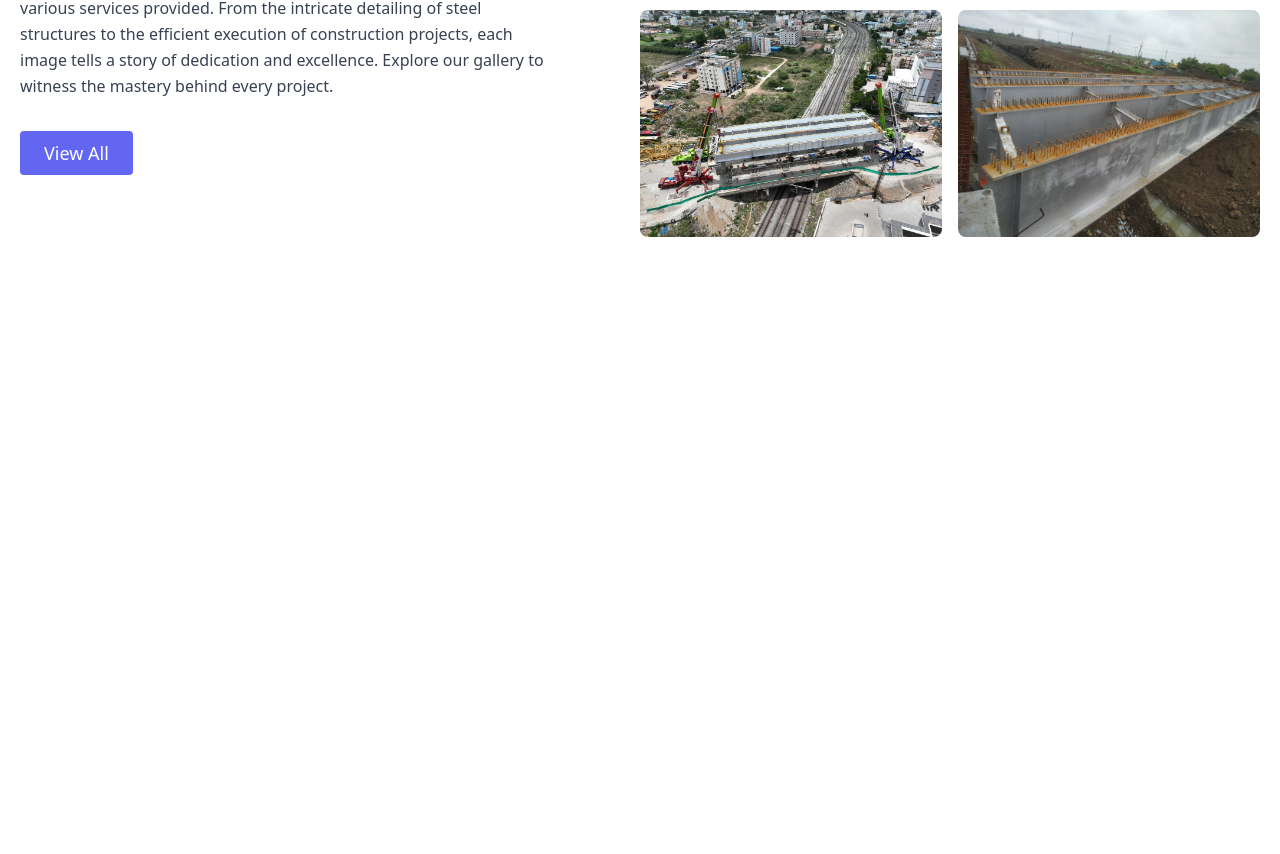
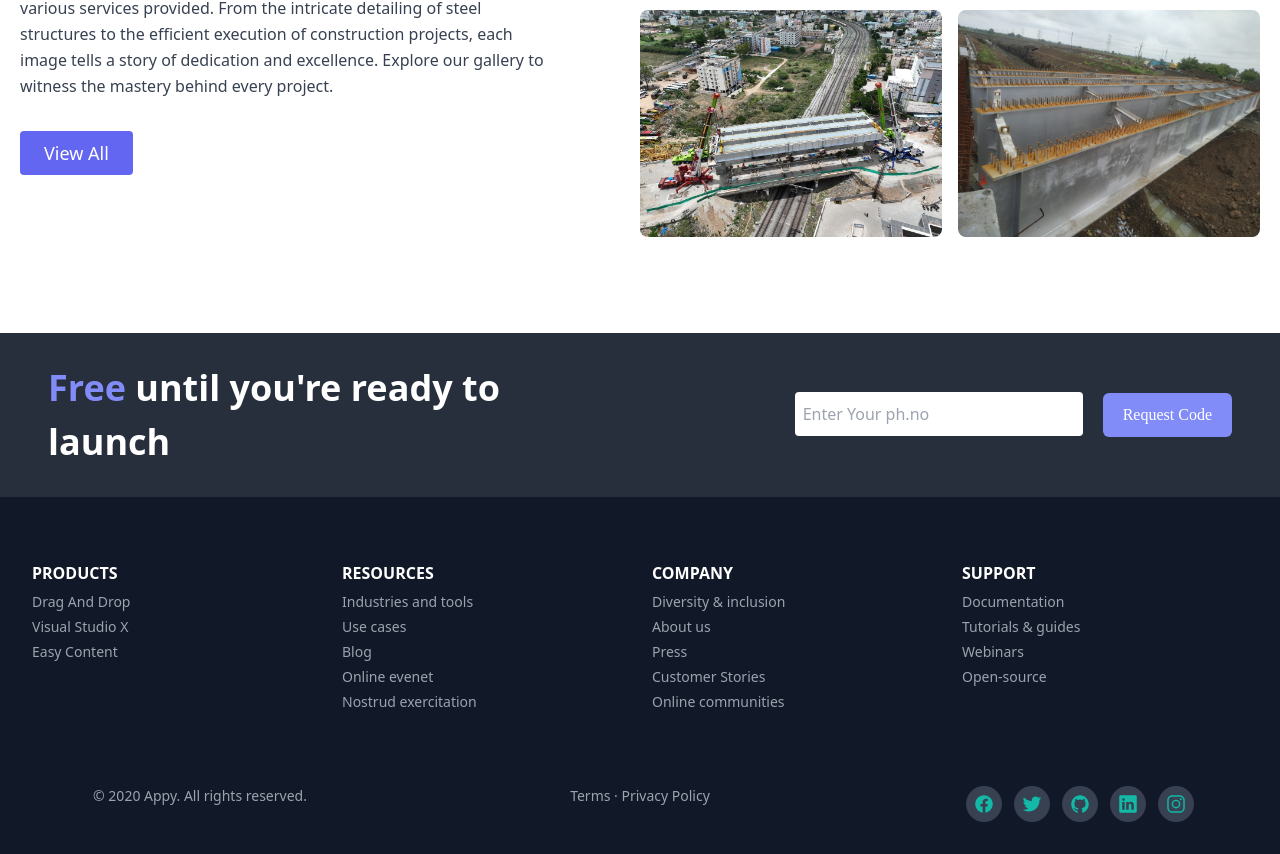
Before and after one commit to itsiammk/clientOne, a Next.js app: page / in a window 1280 px wide. Shown: the part 1760-2614 px from the top of the page. Before the commit the page ends 2093 px from the top, so only its background shows below. Built offline with nearby package versions, Linux system fonts and the light colour scheme.

Commit message:
addedd footer

```diff
--- /dev/null
+++ b/src/components/Footer/Footer.jsx
@@ -0,0 +1,45 @@
+import React from "react";
+import ItemsContainer from "./ItemContainer";
+import SocialIcons from "./SocialIcons";
+import { Icons } from "./Menus";
+
+const Footer = () => {
+  return (
+    <footer className="bg-gray-900 text-white">
+      <div className="md:flex md:justify-between md:items-center sm:px-12 px-4 bg-[#ffffff19] py-7">
+        <h1
+          className="lg:text-4xl text-3xl md:mb-0 mb-6 lg:leading-normal font-semibold
+         md:w-2/5"
+        >
+          <span className="text-indigo-400">Free</span> until you're ready to
+          launch
+        </h1>
+        <div>
+          <input
+            type="text"
+            placeholder="Enter Your ph.no"
+            className="text-gray-800
+           sm:w-72 w-full sm:mr-5 mr-1 lg:mb-0 mb-4 py-2.5 rounded px-2 focus:outline-none"
+          />
+          <button
+            className="bg-indigo-400 hover:bg-indigo-500 duration-300 px-5 py-2.5 font-[Poppins]
+           rounded-md text-white md:w-auto w-full"
+          >
+            Request Code
+          </button>
+        </div>
+      </div>
+      <ItemsContainer />
+      <div
+        className="grid grid-cols-1 sm:grid-cols-2 lg:grid-cols-3 gap-10
+      text-center pt-2 text-gray-400 text-sm pb-8"
+      >
+        <span>© 2020 Appy. All rights reserved.</span>
+        <span>Terms · Privacy Policy</span>
+        <SocialIcons Icons={Icons} />
+      </div>
+    </footer>
+  );
+};
+
+export default Footer;
--- /dev/null
+++ b/src/components/Footer/Item.jsx
@@ -0,0 +1,22 @@
+import React from "react";
+
+const Item = ({ Links, title }) => {
+  return (
+    <ul>
+      <h1 className="mb-1 font-semibold">{title}</h1>
+      {Links.map((link) => (
+        <li key={link.name}>
+          <a
+            className="text-gray-400 hover:text-indigo-400 duration-300
+          text-sm cursor-pointer leading-6"
+            href={link.link}
+          >
+            {link.name}
+          </a>
+        </li>
+      ))}
+    </ul>
+  );
+};
+
+export default Item;
--- /dev/null
+++ b/src/components/Footer/ItemContainer.jsx
@@ -0,0 +1,14 @@
+import Item from "./Item";
+import { PRODUCTS, RESOURCES, COMPANY, SUPPORT } from "./Menus";
+const ItemsContainer = () => {
+  return (
+    <div className="grid grid-cols-1 sm:grid-cols-3 lg:grid-cols-4 gap-6 sm:px-8 px-5 py-16">
+      <Item Links={PRODUCTS} title="PRODUCTS" />
+      <Item Links={RESOURCES} title="RESOURCES" />
+      <Item Links={COMPANY} title="COMPANY" />
+      <Item Links={SUPPORT} title="SUPPORT" />
+    </div>
+  );
+};
+
+export default ItemsContainer;
--- /dev/null
+++ b/src/components/Footer/Menus.js
@@ -0,0 +1,33 @@
+export const PRODUCTS = [
+    { name: "Drag And Drop", link: "#" },
+    { name: "Visual Studio X", link: "#" },
+    { name: "Easy Content", link: "#" },
+  ];
+  export const RESOURCES = [
+    { name: "Industries and tools", link: "#" },
+    { name: "Use cases", link: "#" },
+    { name: "Blog", link: "#" },
+    { name: "Online evenet", link: "#" },
+    { name: "Nostrud exercitation", link: "#" },
+  ];
+  export const COMPANY = [
+    { name: "Diversity & inclusion", link: "#" },
+    { name: "About us", link: "#" },
+    { name: "Press", link: "#" },
+    { name: "Customer Stories", link: "#" },
+    { name: "Online communities", link: "#" },
+  ];
+  export const SUPPORT = [
+    { name: "Documentation", link: "#" },
+    { name: "Tutorials & guides", link: "#" },
+    { name: "Webinars", link: "#" },
+    { name: "Open-source", link: "#" },
+  ];
+
+  export const Icons = [
+    { name: "logo-facebook", link: "#" },
+    { name: "logo-twitter", link: "#" },
+    { name: "logo-github", link: "#" },
+    { name: "logo-linkedin", link: "#" },
+    { name: "logo-instagram", link: "#" },
+  ];
--- /dev/null
+++ b/src/components/Footer/SocialIcons.jsx
@@ -0,0 +1,20 @@
+import React from "react";
+
+const SocialIcons = ({ Icons }) => {
+  return (
+    <div className="text-teal-500">
+      {Icons.map((icon) => (
+        <span
+          key={icon.name}
+          className="p-2 cursor-pointer inline-flex items-center
+        rounded-full bg-gray-700 mx-1.5 text-xl hover:text-gray-100 hover:bg-teal-500
+        duration-300 "
+        >
+          <ion-icon name={icon.name}></ion-icon>
+        </span>
+      ))}
+    </div>
+  );
+};
+
+export default SocialIcons;
--- a/src/components/GalleryHome/index.jsx
+++ b/src/components/GalleryHome/index.jsx
@@ -8,7 +8,7 @@ import { BrowserView, MobileView, isBrowser, isMobile, isMobileOnly } from 'reac
 const GalleryHome = () => {
   const [isMobile, setIsMobile] = useState(false)
   useEffect(()=>{
-    setIsMobile(isMobile)
+    setIsMobile(isMobileOnly)
   },[isMobileOnly])
   // const isMobile = useMediaQuery({ maxWidth: 768 });
   const homeData = data?.slice(0, isMobile ? 2 : 4)
--- a/src/components/Layout/index.jsx
+++ b/src/components/Layout/index.jsx
@@ -1,3 +1,4 @@
+import Footer from "../Footer/Footer";
 import Navbar from "../Navbar";
 
 const Layout = ({ children }) => {
@@ -5,6 +6,7 @@ const Layout = ({ children }) => {
     <div>
       <Navbar />
       {children}
+      <Footer />
     </div>
   );
 };
--- a/src/components/Navbar/style.module.scss
+++ b/src/components/Navbar/style.module.scss
@@ -69,7 +69,7 @@
     color: black !important;
   }
   .navItem:hover {
-    border-bottom: 4px solid blue;
+    border-bottom: 4px solid #4F46E5;
     color: black !important;
     border-radius: 0;
   }
--- a/src/pages/_document.js
+++ b/src/pages/_document.js
@@ -4,6 +4,14 @@ export default function Document() {
   return (
     <Html lang="en">
       <Head />
+      <script
+        type="module"
+        src="https://unpkg.com/ionicons@5.5.2/dist/ionicons/ionicons.esm.js"
+      ></script>
+      <script
+        nomodule
+        src="https://unpkg.com/ionicons@5.5.2/dist/ionicons/ionicons.js"
+      ></script>
       <body>
         <Main />
         <NextScript />
```
Also changed, not shown: src/components/Footer/style.module.scss (added).
